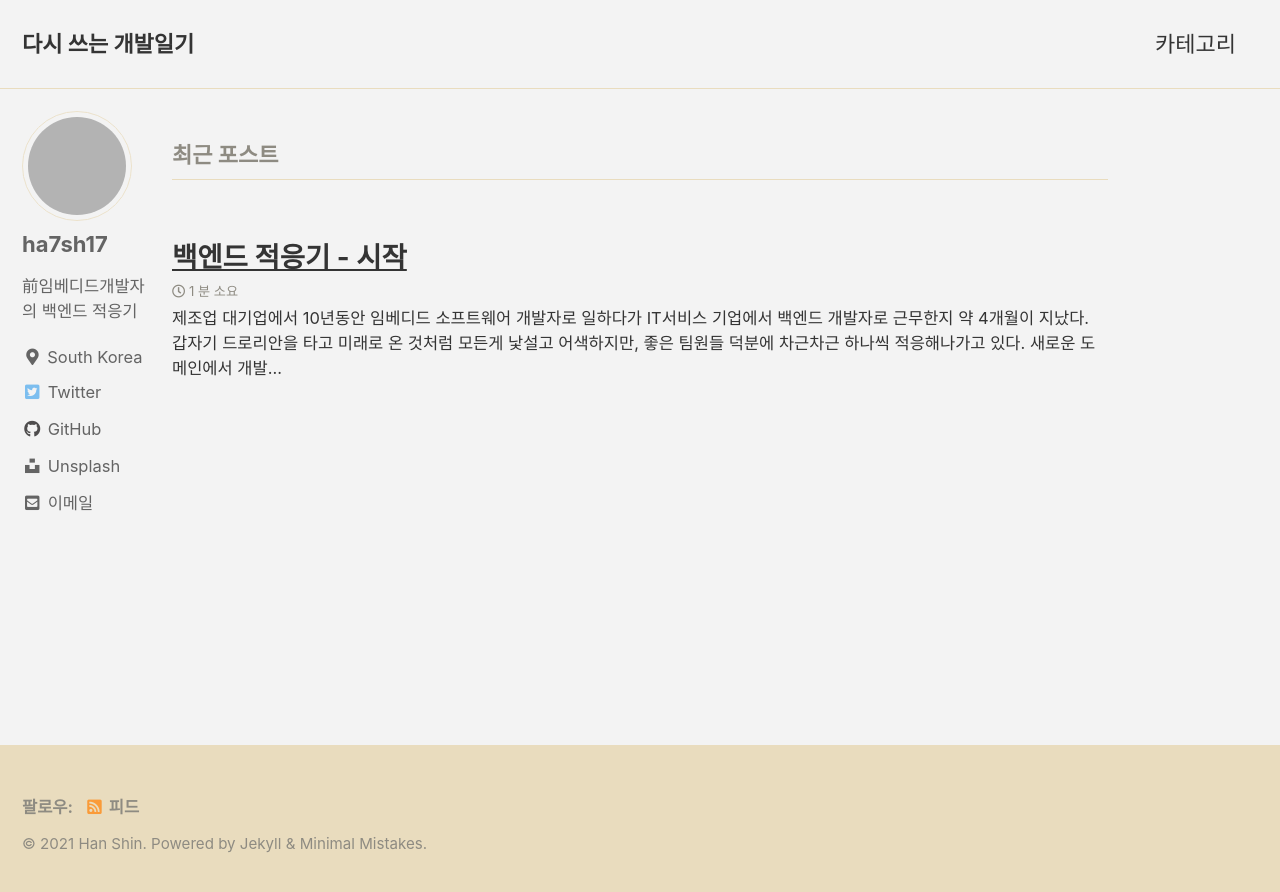
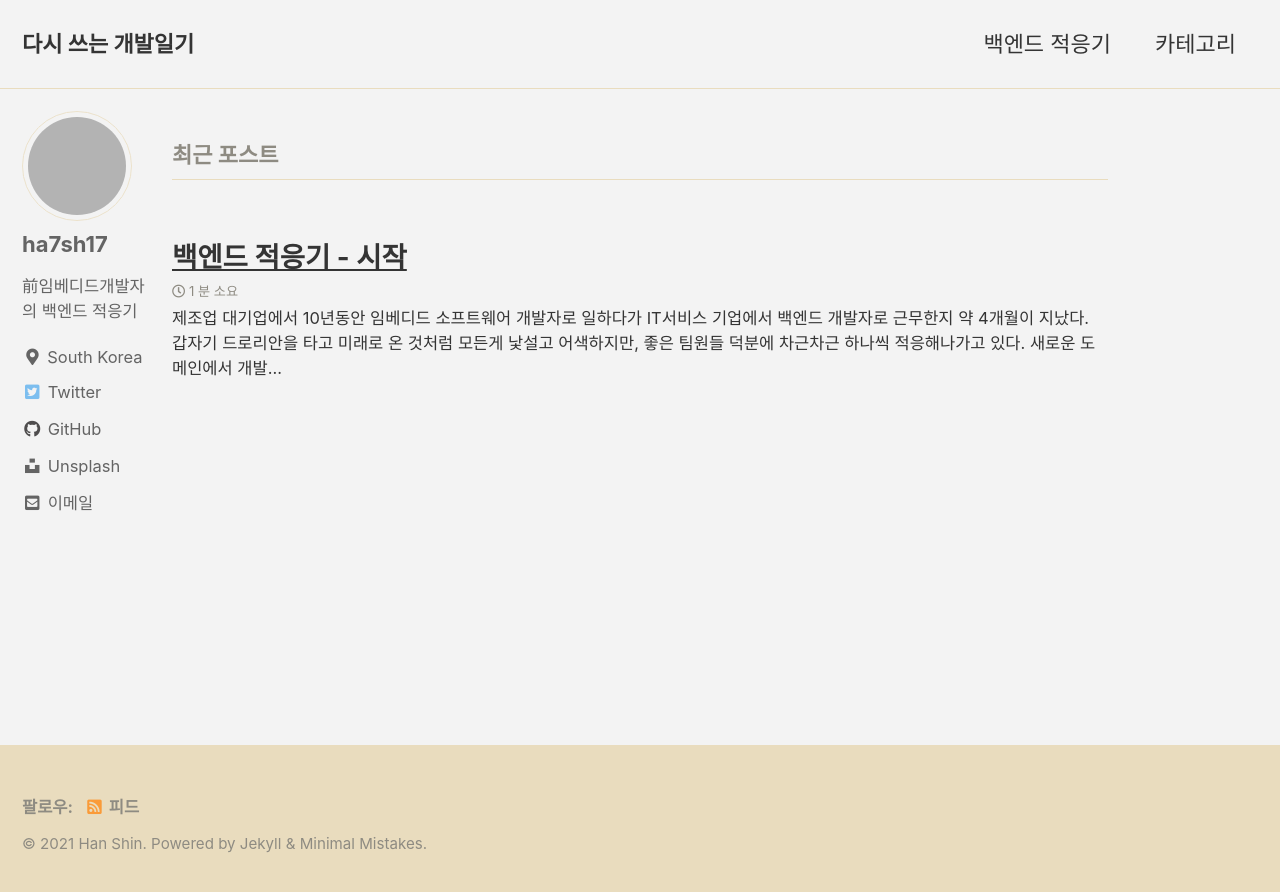
Before and after one commit to ha7sh17/ha7sh17.github.io, a Jekyll site: the page built from index.html, in a window 1280 px wide. Shown: the top 892 px of the page. Built offline with Jekyll 4.4.1, drawn with Linux system fonts in a browser that asks for light colours; cached includes are drawn as plain includes; the list of posts is cut into pages by our own code; grey boxes are pictures that could not be loaded.

Commit message:
Modify navigation menu

```diff
--- a/_data/navigation.yml
+++ b/_data/navigation.yml
@@ -1,3 +1,5 @@
 main:
+  - title: "백엔드 적응기"
+    url: /categories/#백엔드-적응기
   - title: "카테고리"
     url: /categories-grid/
```
